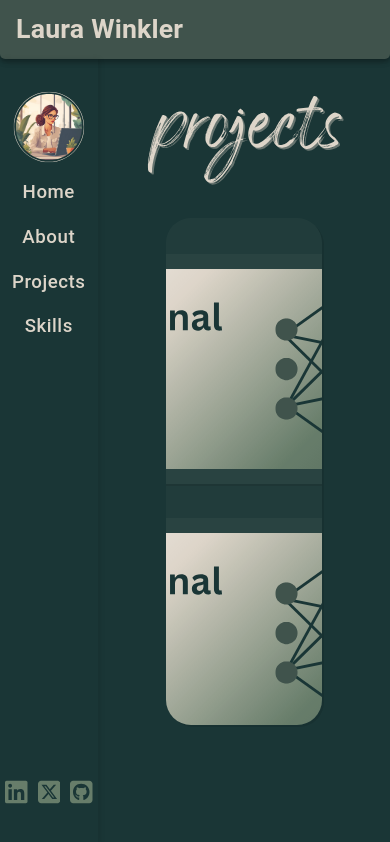
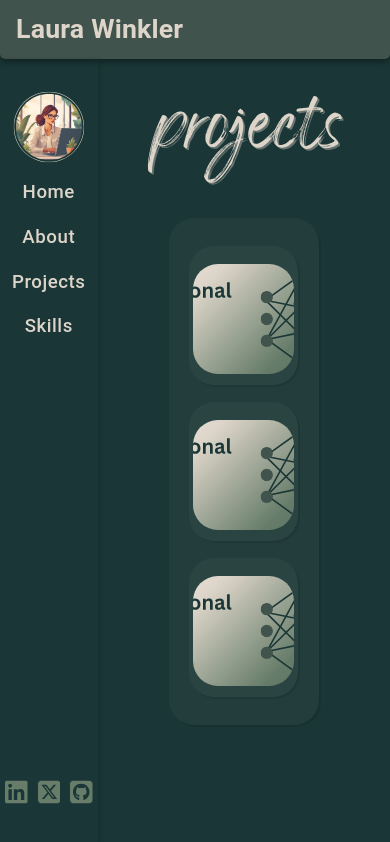
Before and after one commit to WinklerLaura/PortfolioLW, a React (Vite) app: page /projects in a window 390 px wide. Built offline with nearby package versions, Linux system fonts and the light colour scheme.

Commit message:
WIP: box and cards are responsive but images not yet

```diff
--- a/src/components/pages/projectsPage/ProjectsPage.tsx
+++ b/src/components/pages/projectsPage/ProjectsPage.tsx
@@ -3,20 +3,42 @@ import { Box, Card, CardMedia } from "@mui/material";
 import headerProjects from "../../../assets/headerGraphics/headerProjects.svg";
 import project1 from "../../../assets/projectImages/project1.svg";
 
+////////////////////////////
 export const ProjectsPage = () => {
-    const cardStyle = {
-        width: "630px",
-        height: "230px",
-        minHeight: "230px",
-        margin: "2vh 2vw",
-        padding: "15px 15px",
+    // const cardStyle = {
+    //     width: { xs: "100%", sm: "630px" },
+    //     height: { xs: "auto", sm: "230px" },
+    //     minHeight: "230px",
+    //     margin: "2vh 2vw",
+    //     padding: "15px 15px",
+    //     borderRadius: "25px",
+    //     boxShadow: "2px 2px rgba(0, 0, 0, 0.1)",
+    //     bgcolor: "rgb(221, 213, 201, 0.04)",
+    // };
+
+    const cardStyle2 = {
+        height: "30vh",
+        width: "28vw",
+        margin: "1vh 0.3vw",
         borderRadius: "25px",
         boxShadow: "2px 2px rgba(0, 0, 0, 0.1)",
         bgcolor: "rgb(221, 213, 201, 0.04)",
     };
 
+    // const cardMediaStyle = {
+    //     height: { xs: 1, sm: 200 },
+    //     objectFit: "contain",
+    // };
+
+    const cardMediaStyle2 = {
+        height: "13vh",
+        width: "26vw",
+        margin: "2.2vh 1vw",
+        borderRadius: "25px",
+    };
+
     const parentCardStyle = {
-        maxWidth: "40vw",
+        maxWidth: { xs: "100%", sm: "40vw" },
         maxHeight: "60vh",
         bgcolor: "rgb(221, 213, 201, 0.04)",
         padding: "1.2rem",
@@ -40,35 +62,23 @@ export const ProjectsPage = () => {
         <div style={{ height: "100%" }}>
             <PageLayout image={headerProjects}>
                 <Box sx={parentCardStyle}>
-                    <Card sx={cardStyle}>
+                    <Card sx={cardStyle2}>
                         <CardMedia
-                            sx={{
-                                height: 200,
-                                width: "100%",
-                                objectFit: "contain",
-                            }}
+                            sx={cardMediaStyle2}
                             image={project1}
                             title="project1Image"
                         />
                     </Card>
-                    <Card sx={cardStyle}>
+                    <Card sx={cardStyle2}>
                         <CardMedia
-                            sx={{
-                                height: 200,
-                                width: "100%",
-                                objectFit: "contain",
-                            }}
+                            sx={cardMediaStyle2}
                             image={project1}
                             title="project1Image"
                         />
                     </Card>
-                    <Card sx={cardStyle}>
+                    <Card sx={cardStyle2}>
                         <CardMedia
-                            sx={{
-                                height: 200,
-                                width: "100%",
-                                objectFit: "contain",
-                            }}
+                            sx={cardMediaStyle2}
                             image={project1}
                             title="project1Image"
                         />
```
